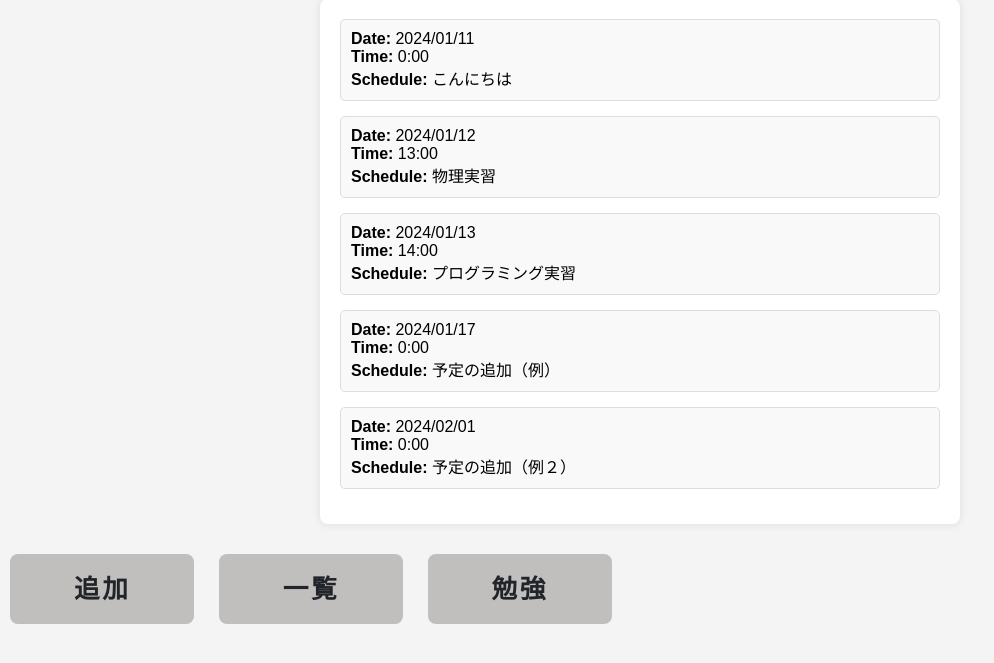
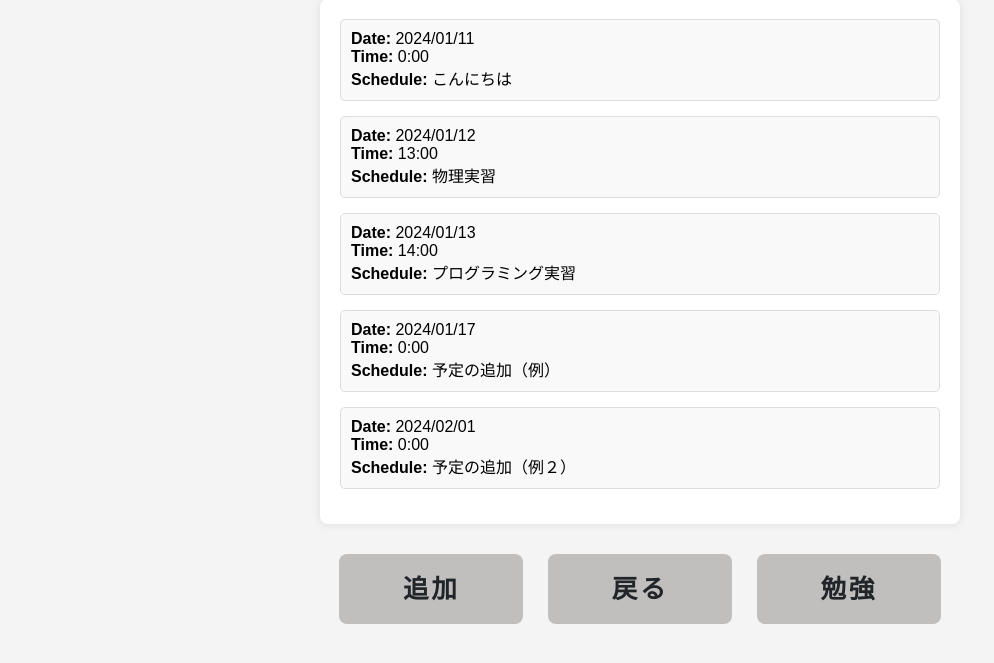
Before and after one commit to 2023AIT-OOP2-G09/GUI_APP, a Flask app: page /list in a window 1280 px wide. Shown: the part 21-684 px from the top of the page, without its empty margins (0-994 px from the left). Run offline with Flask 3, Linux system fonts and the light colour scheme.

Commit message:
細かな修正

```diff
--- a/static/css/list.css
+++ b/static/css/list.css
@@ -20,6 +20,11 @@ body {
     border: 1px solid #ddd;
     border-radius: 5px;
     background-color: #f9f9f9;
+  }
+
+  /* ボタンを包む要素に対して text-align: center; を追加 */
+  .button-container {
+    text-align: center;
   }
 
   /* ボタンのスタイル */
--- a/templates/list.html
+++ b/templates/list.html
@@ -22,7 +22,7 @@
 
     <div class="button-container">
         <a href="/add" class="btn btn--orange">追加</a>
-        <a href="/list" class="btn btn--orange">一覧</a>
+        <a href="/" class="btn btn--orange">戻る</a>
         <a href="/study" class="btn btn--orange">勉強</a>
     </div>
   </body>
```
